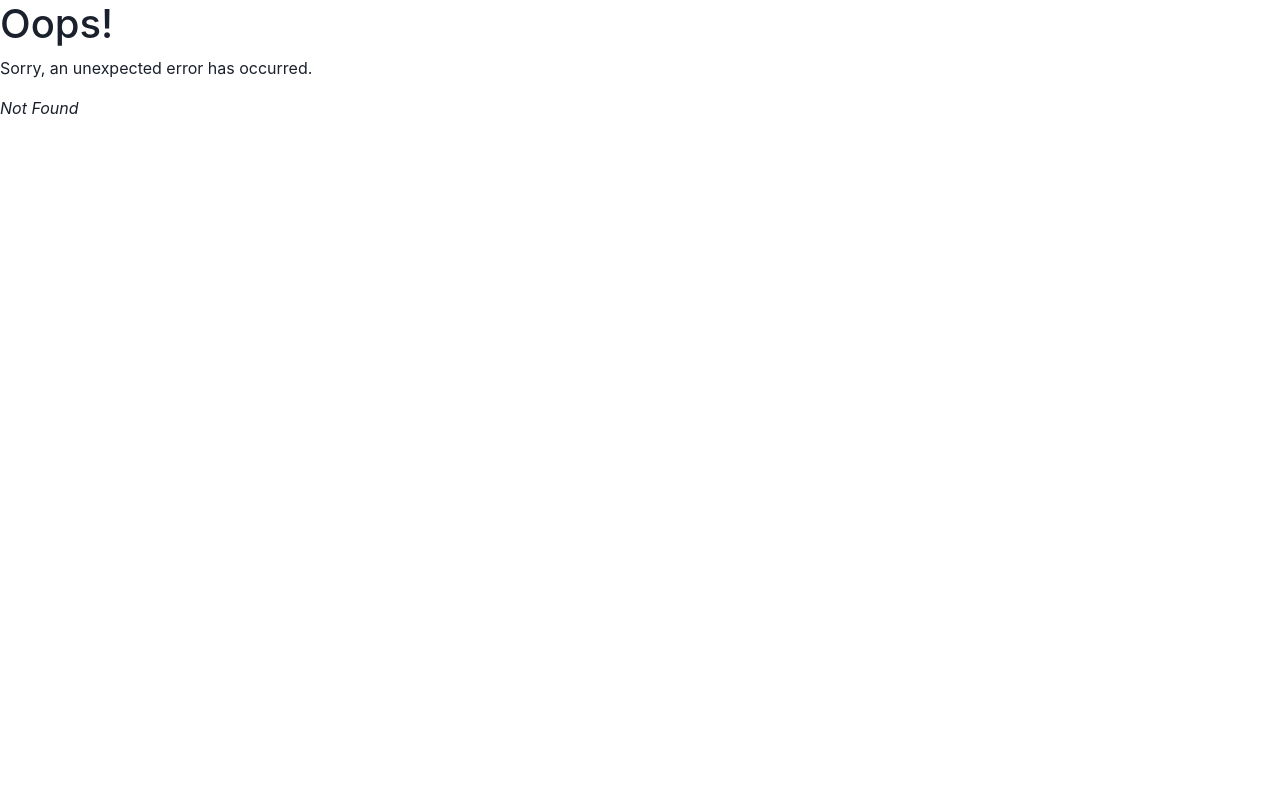
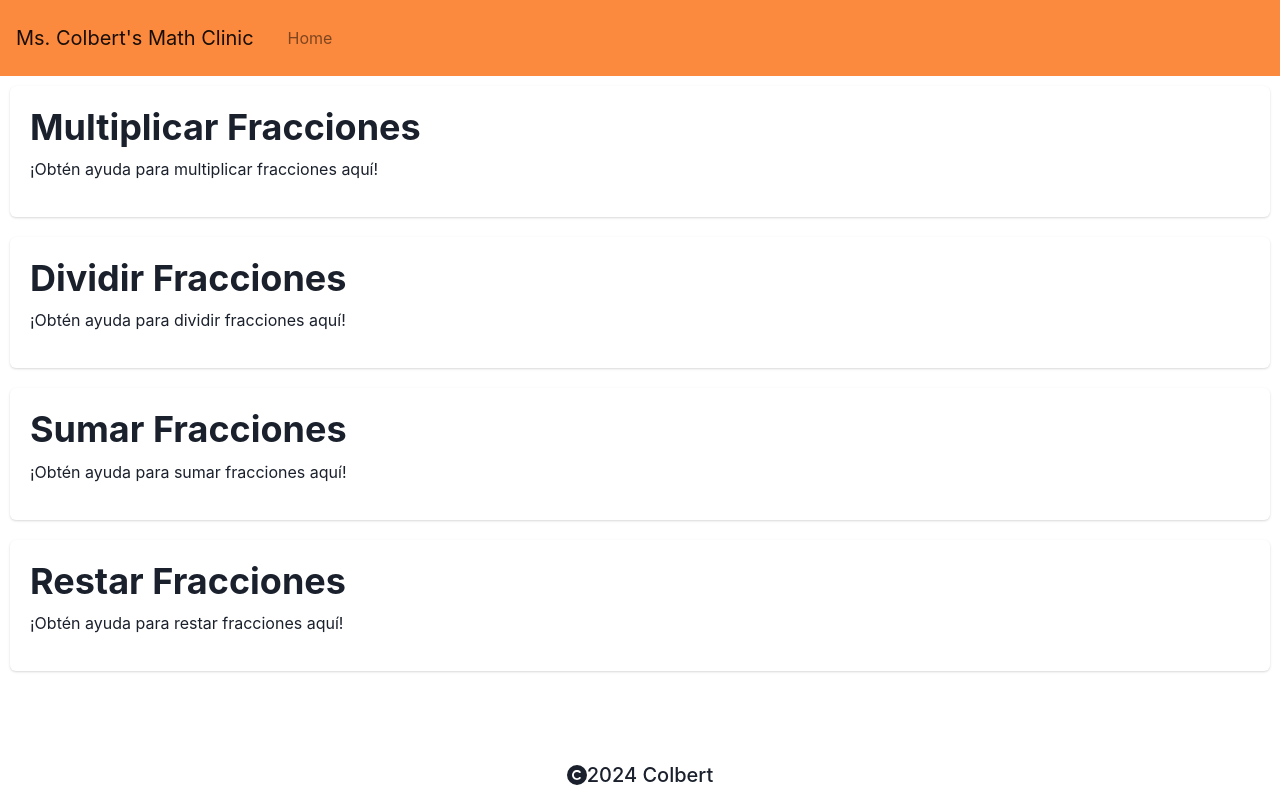
Before and after one commit to crissyg923/math-clinic, a React (Vite) app in the folder client/: page /espanol/fracciones in a window 1280 px wide. Before the commit this address had no page. Built offline with nearby package versions, Linux system fonts and the light colour scheme.

Commit message:
added spanish section to site

```diff
--- /dev/null
+++ b/client/src/pages/Spanish/Fractions/Divide/DivideFract.jsx
@@ -0,0 +1,77 @@
+import { ReactSVG } from "react-svg";
+import divfrac from '../../../../images/dividing-fract.svg'
+import { Button, ButtonGroup, Container, Center } from '@chakra-ui/react'
+import { useState } from 'react';
+
+
+
+export default function Divide() {
+const [results, setResults] = useState('');
+
+
+const fetchChatCompletion = async () => {
+
+  try {
+    const userPrompt = 'Explain how to divide a fraction in spanish.';
+    const response = await fetch('http://localhost:3001/api/chat-completion', {
+      method: 'POST',
+      headers: {
+        'Content-Type': 'application/json',
+      },
+      body: JSON.stringify({ prompt: userPrompt }),
+    });
+
+    if (!response.ok) {
+      throw new Error(`HTTP error! Status: ${response.status}`);
+    }
+
+    const data = await response.json();
+    setResults(data.response);
+    console.log('Server response:', data.response);
+    // Handle the response data as needed
+  } catch (error) {
+    console.error('Error:', error);
+    // Handle errors
+  }
+}
+
+
+
+    return (
+    // <div className="container" >
+    //   <div className="col">
+    // <div className="displaybox" style={{border: '3px solid green'}}>
+
+    //   <ReactSVG src={divfrac} className="svg-container" />
+    //   </div>
+    //  {/* <button onClick={() => fetchChatCompletion}></button>  */}
+    //  <Button colorScheme='blue' onClick={() => fetchChatCompletion()}>Button</Button>
+    //  {results && (
+    //     <div>
+    //       <p className="resultsbox">{results}</p>
+    //     </div>
+    //  )}
+    //  </div>
+    // </div>
+    <div className="container">
+    <Container maxW='2xl'>
+    <div className="col">
+  <div className="displaybox" style={{border: '3px solid green'}}>
+
+    <ReactSVG src={divfrac} className="svg-container" />
+    </div>
+   {/* <button onClick={() => fetchChatCompletion}></button>  */}
+   <Center h='100px' color='white'>
+   <Button colorScheme='blue' onClick={() => fetchChatCompletion()}>Button</Button>
+   </Center>
+   {results && (
+      <div>
+        <p className="resultsbox">{results}</p>
+      </div>
+   )}
+
+   </div>
+  </Container>
+  </div>
+    )
+}
--- /dev/null
+++ b/client/src/pages/Spanish/Fractions/index.jsx
@@ -0,0 +1,51 @@
+import { Card, CardBody, Text, Heading } from '@chakra-ui/react'
+import { Link } from 'react-router-dom';
+
+export default function FractionPageSpanish() {
+    return (
+   <div className='home'>
+    <div className="cardholder">
+    <Link style={{ textDecoration: 'none' }}>
+        <Card className='card'>
+        <CardBody>
+            <Heading>Multiplicar Fracciones</Heading>
+
+          <Text>¡Obtén ayuda para multiplicar fracciones aquí!</Text>
+        </CardBody>
+      </Card>
+      </Link>
+      </div>
+      <div className="cardholder">
+      <Link to="/espanol/fracciones/dividirfracciones" style={{ textDecoration: 'none' }}>
+      <Card className='card'>
+      <CardBody>
+        <Heading>Dividir Fracciones</Heading>
+          <Text>¡Obtén ayuda para dividir fracciones aquí!</Text>
+        </CardBody>
+      </Card>
+      </Link>
+      </div>
+      <div className="cardholder">
+      <Link style={{ textDecoration: 'none' }}>
+      <Card className="card">
+      <CardBody>
+            <Heading>Sumar Fracciones</Heading>
+          <Text>¡Obtén ayuda para sumar fracciones aquí!</Text>
+        </CardBody>
+      </Card>
+      </Link>
+      </div>
+      <div className="cardholder">
+      <Link style={{ textDecoration: 'none' }}>
+      <Card className="card">
+      <CardBody>
+            <Heading>Restar Fracciones</Heading>
+
+          <Text>¡Obtén ayuda para restar fracciones aquí!</Text>
+        </CardBody>
+      </Card>
+      </Link>
+      </div>
+    </div>
+    )
+}
--- a/client/src/pages/Spanish/index.jsx
+++ b/client/src/pages/Spanish/index.jsx
@@ -0,0 +1,32 @@
+import { Card, CardBody, Text, Heading} from '@chakra-ui/react'
+import { Link } from 'react-router-dom';
+
+export default function HomePageSpanish() {
+    return (
+        <div className="home">
+
+
+        <Link className="link" style={{ textDecoration: 'none' }} to="/creole/fraksyon">
+
+        <Card className="card" boxShadow='dark-lg' p='6' rounded='md' bg='white'>
+
+        <CardBody>
+            <Heading>Fracciones</Heading>
+
+          <Text>¡Obtén ayuda con fracciones aquí!</Text>
+        </CardBody>
+
+      </Card>
+
+      </Link>
+
+        <Card className="card" boxShadow='dark-lg' p='6' rounded='md' bg='white'>
+        <CardBody>
+            <Heading>Exponentes</Heading>
+          <Text>¡Obtén ayuda con exponentes aquí!</Text>
+        </CardBody>
+      </Card>
+        </div>
+
+    )
+}
```
Also changed, not shown: client/src/main.jsx (+17 -14 lines).
